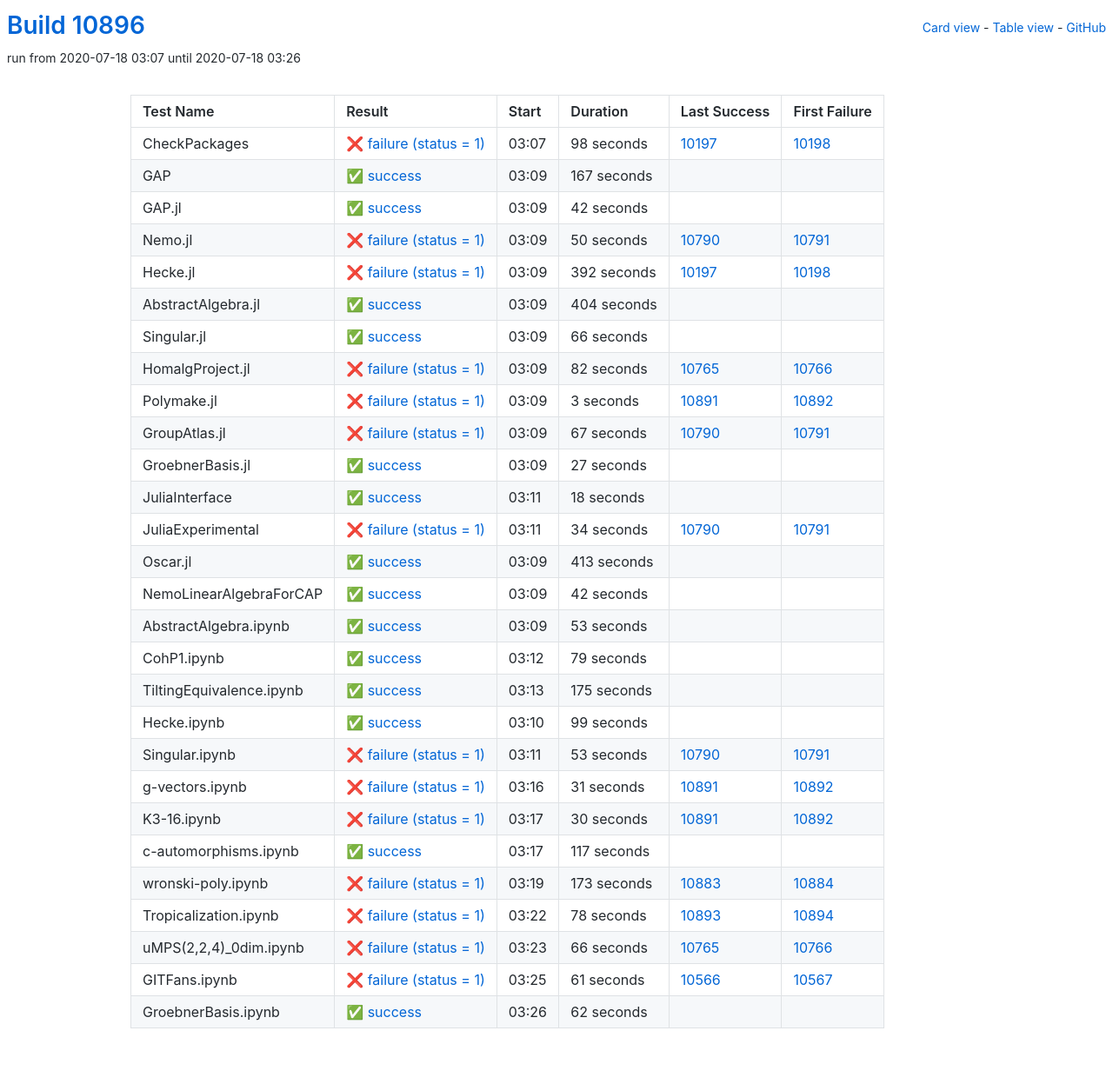
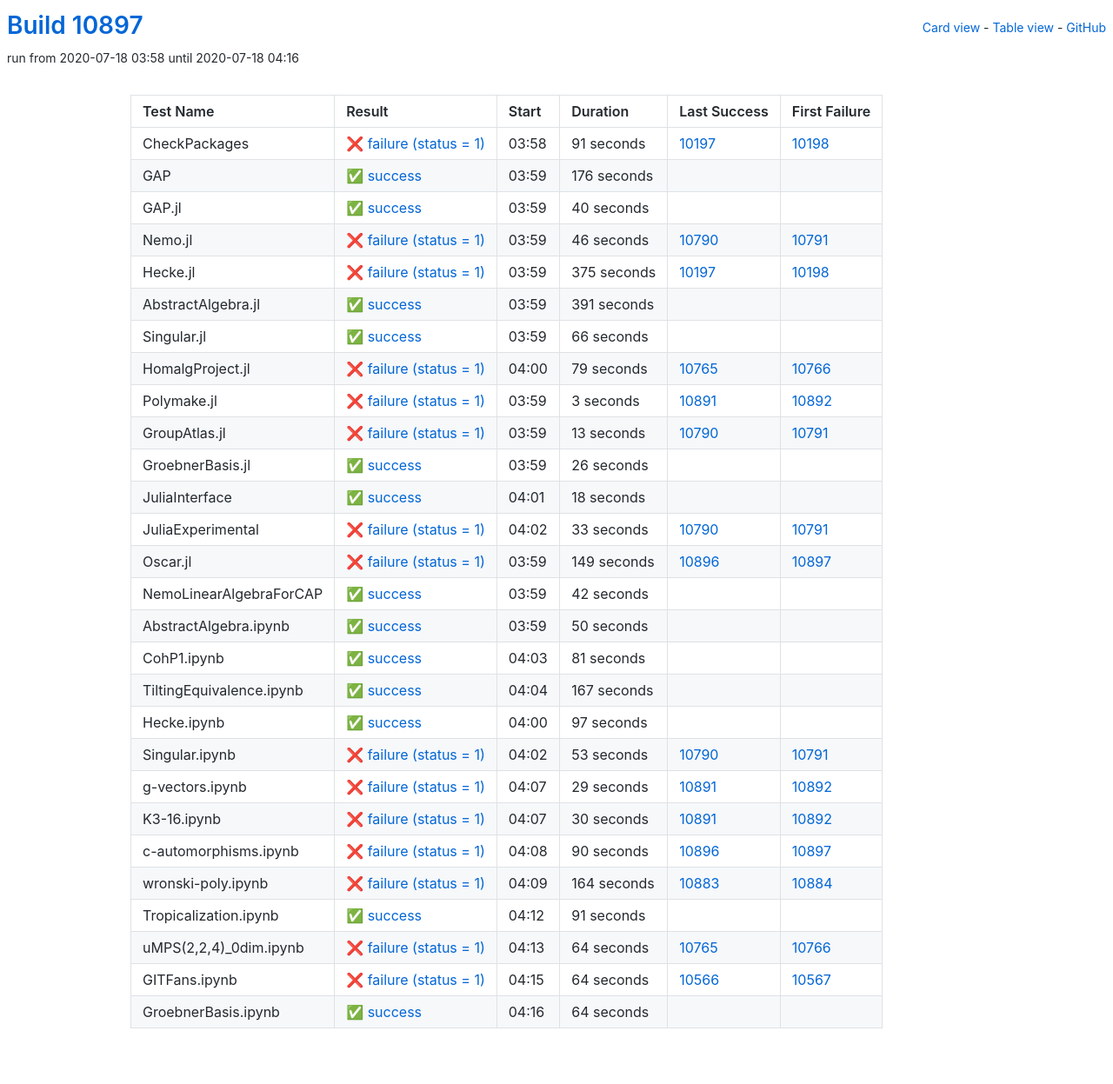
Before and after one commit to oscar-system/oscar-ci-status, a Jekyll site: the page built from table.html, in a window 1280 px wide. Shown: the whole page at 87% size. Built offline with Jekyll 4.4.1, drawn with Linux system fonts in a browser that asks for light colours.

Commit message:
Build #10897

```diff
--- a/_data/ci.yml
+++ b/_data/ci.yml
@@ -1,6 +1,6 @@
 ---
-build: 10896
-build_url: https://oscarci.mathematik.uni-kl.de/job/oscar/10896/
+build: 10897
+build_url: https://oscarci.mathematik.uni-kl.de/job/oscar/10897/
 job: oscar
 organization: oscar-system
 repo: oscar-ci-status
@@ -8,80 +8,80 @@
 tests:
 - name: CheckPackages
   id: checkpackages
-  log: https://oscarci.mathematik.uni-kl.de/job/oscar/10896/artifact/logs/build-10896/CheckPackages.log
-  start: 2020-07-18 03:07
+  log: https://oscarci.mathematik.uni-kl.de/job/oscar/10897/artifact/logs/build-10897/CheckPackages.log
+  start: 2020-07-18 03:58
   success: false
   exitcode: 1
   status: failure
-  duration: 98
+  duration: 91
   last_success: 10197
   last_success_url: https://oscarci.mathematik.uni-kl.de/job/oscar/10197/
   first_failure: 10198
   first_failure_url: https://oscarci.mathematik.uni-kl.de/job/oscar/10198/
 - name: GAP
   id: gap
-  log: https://oscarci.mathematik.uni-kl.de/job/oscar/10896/artifact/logs/build-10896/GAP.log
-  start: 2020-07-18 03:09
+  log: https://oscarci.mathematik.uni-kl.de/job/oscar/10897/artifact/logs/build-10897/GAP.log
+  start: 2020-07-18 03:59
   success: true
   exitcode: 0
   status: success
-  duration: 167
+  duration: 176
   last_success: false
   last_success_url:
   first_failure: false
   first_failure_url:
 - name: GAP.jl
   id: gap-jl
-  log: https://oscarci.mathematik.uni-kl.de/job/oscar/10896/artifact/logs/build-10896/GAP.jl.log
-  start: 2020-07-18 03:09
+  log: https://oscarci.mathematik.uni-kl.de/job/oscar/10897/artifact/logs/build-10897/GAP.jl.log
+  start: 2020-07-18 03:59
   success: true
   exitcode: 0
   status: success
-  duration: 42
+  duration: 40
   last_success: false
   last_success_url:
   first_failure: false
   first_failure_url:
 - name: Nemo.jl
   id: nemo-jl
-  log: https://oscarci.mathematik.uni-kl.de/job/oscar/10896/artifact/logs/build-10896/Nemo.jl.log
-  start: 2020-07-18 03:09
+  log: https://oscarci.mathematik.uni-kl.de/job/oscar/10897/artifact/logs/build-10897/Nemo.jl.log
+  start: 2020-07-18 03:59
   success: false
   exitcode: 1
   status: failure
-  duration: 50
+  duration: 46
   last_success: 10790
   last_success_url: https://oscarci.mathematik.uni-kl.de/job/oscar/10790/
   first_failure: 10791
   first_failure_url: https://oscarci.mathematik.uni-kl.de/job/oscar/10791/
 - name: Hecke.jl
   id: hecke-jl
-  log: https://oscarci.mathematik.uni-kl.de/job/oscar/10896/artifact/logs/build-10896/Hecke.jl.log
-  start: 2020-07-18 03:09
+  log: https://oscarci.mathematik.uni-kl.de/job/oscar/10897/artifact/logs/build-10897/Hecke.jl.log
+  start: 2020-07-18 03:59
   success: false
   exitcode: 1
   status: failure
-  duration: 392
+  duration: 375
   last_success: 10197
   last_success_url: https://oscarci.mathematik.uni-kl.de/job/oscar/10197/
   first_failure: 10198
   first_failure_url: https://oscarci.mathematik.uni-kl.de/job/oscar/10198/
 - name: AbstractAlgebra.jl
   id: abstractalgebra-jl
-  log: https://oscarci.mathematik.uni-kl.de/job/oscar/10896/artifact/logs/build-10896/AbstractAlgebra.jl.log
-  start: 2020-07-18 03:09
+  log: https://oscarci.mathematik.uni-kl.de/job/oscar/10897/artifact/logs/build-10897/AbstractAlgebra.jl.log
+  start: 2020-07-18 03:59
   success: true
   exitcode: 0
   status: success
-  duration: 404
+  duration: 391
   last_success: false
   last_success_url:
   first_failure: false
   first_failure_url:
 - name: Singular.jl
   id: singular-jl
-  log: https://oscarci.mathematik.uni-kl.de/job/oscar/10896/artifact/logs/build-10896/Singular.jl.log
-  start: 2020-07-18 03:09
+  log: https://oscarci.mathematik.uni-kl.de/job/oscar/10897/artifact/logs/build-10897/Singular.jl.log
+  start: 2020-07-18 03:59
   success: true
   exitcode: 0
   status: success
@@ -92,20 +92,20 @@
   first_failure_url:
 - name: HomalgProject.jl
   id: homalgproject-jl
-  log: https://oscarci.mathematik.uni-kl.de/job/oscar/10896/artifact/logs/build-10896/HomalgProject.jl.log
-  start: 2020-07-18 03:09
+  log: https://oscarci.mathematik.uni-kl.de/job/oscar/10897/artifact/logs/build-10897/HomalgProject.jl.log
+  start: 2020-07-18 04:00
   success: false
   exitcode: 1
   status: failure
-  duration: 82
+  duration: 79
   last_success: 10765
   last_success_url: https://oscarci.mathematik.uni-kl.de/job/oscar/10765/
   first_failure: 10766
   first_failure_url: https://oscarci.mathematik.uni-kl.de/job/oscar/10766/
 - name: Polymake.jl
   id: polymake-jl
-  log: https://oscarci.mathematik.uni-kl.de/job/oscar/10896/artifact/logs/build-10896/Polymake.jl.log
-  start: 2020-07-18 03:09
+  log: https://oscarci.mathematik.uni-kl.de/job/oscar/10897/artifact/logs/build-10897/Polymake.jl.log
+  start: 2020-07-18 03:59
   success: false
   exitcode: 1
   status: failure
@@ -116,32 +116,32 @@
   first_failure_url: https://oscarci.mathematik.uni-kl.de/job/oscar/10892/
 - name: GroupAtlas.jl
   id: groupatlas-jl
-  log: https://oscarci.mathematik.uni-kl.de/job/oscar/10896/artifact/logs/build-10896/GroupAtlas.jl.log
-  start: 2020-07-18 03:09
+  log: https://oscarci.mathematik.uni-kl.de/job/oscar/10897/artifact/logs/build-10897/GroupAtlas.jl.log
+  start: 2020-07-18 03:59
   success: false
   exitcode: 1
   status: failure
-  duration: 67
+  duration: 13
   last_success: 10790
   last_success_url: https://oscarci.mathematik.uni-kl.de/job/oscar/10790/
   first_failure: 10791
   first_failure_url: https://oscarci.mathematik.uni-kl.de/job/oscar/10791/
 - name: GroebnerBasis.jl
   id: groebnerbasis-jl
-  log: https://oscarci.mathematik.uni-kl.de/job/oscar/10896/artifact/logs/build-10896/GroebnerBasis.jl.log
-  start: 2020-07-18 03:09
+  log: https://oscarci.mathematik.uni-kl.de/job/oscar/10897/artifact/logs/build-10897/GroebnerBasis.jl.log
+  start: 2020-07-18 03:59
   success: true
   exitcode: 0
   status: success
-  duration: 27
+  duration: 26
   last_success: false
   last_success_url:
   first_failure: false
   first_failure_url:
 - name: JuliaInterface
   id: juliainterface
-  log: https://oscarci.mathematik.uni-kl.de/job/oscar/10896/artifact/logs/build-10896/JuliaInterface.log
-  start: 2020-07-18 03:11
+  log: https://oscarci.mathematik.uni-kl.de/job/oscar/10897/artifact/logs/build-10897/JuliaInterface.log
+  start: 2020-07-18 04:01
   success: true
   exitcode: 0
   status: success
@@ -152,32 +152,32 @@
   first_failure_url:
 - name: JuliaExperimental
   id: juliaexperimental
-  log: https://oscarci.mathematik.uni-kl.de/job/oscar/10896/artifact/logs/build-10896/JuliaExperimental.log
-  start: 2020-07-18 03:11
+  log: https://oscarci.mathematik.uni-kl.de/job/oscar/10897/artifact/logs/build-10897/JuliaExperimental.log
+  start: 2020-07-18 04:02
   success: false
   exitcode: 1
   status: failure
-  duration: 34
+  duration: 33
   last_success: 10790
   last_success_url: https://oscarci.mathematik.uni-kl.de/job/oscar/10790/
   first_failure: 10791
   first_failure_url: https://oscarci.mathematik.uni-kl.de/job/oscar/10791/
 - name: Oscar.jl
   id: oscar-jl
-  log: https://oscarci.mathematik.uni-kl.de/job/oscar/10896/artifact/logs/build-10896/Oscar.jl.log
-  start: 2020-07-18 03:09
-  success: true
-  exitcode: 0
-  status: success
-  duration: 413
-  last_success: false
-  last_success_url:
-  first_failure: false
-  first_failure_url:
+  log: https://oscarci.mathematik.uni-kl.de/job/oscar/10897/artifact/logs/build-10897/Oscar.jl.log
+  start: 2020-07-18 03:59
+  success: false
+  exitcode: 1
+  status: failure
+  duration: 149
+  last_success: 10896
+  last_success_url: https://oscarci.mathematik.uni-kl.de/job/oscar/10896/
+  first_failure: 10897
+  first_failure_url: https://oscarci.mathematik.uni-kl.de/job/oscar/10897/
 - name: NemoLinearAlgebraForCAP
   id: nemolinearalgebraforcap
-  log: https://oscarci.mathematik.uni-kl.de/job/oscar/10896/artifact/logs/build-10896/NemoLinearAlgebraForCAP.log
-  start: 2020-07-18 03:09
+  log: https://oscarci.mathematik.uni-kl.de/job/oscar/10897/artifact/logs/build-10897/NemoLinearAlgebraForCAP.log
+  start: 2020-07-18 03:59
   success: true
   exitcode: 0
   status: success
@@ -188,56 +188,56 @@
   first_failure_url:
 - name: AbstractAlgebra.ipynb
   id: abstractalgebra-ipynb
-  log: https://oscarci.mathematik.uni-kl.de/job/oscar/10896/artifact/logs/build-10896/AbstractAlgebra.ipynb.log
-  start: 2020-07-18 03:09
+  log: https://oscarci.mathematik.uni-kl.de/job/oscar/10897/artifact/logs/build-10897/AbstractAlgebra.ipynb.log
+  start: 2020-07-18 03:59
   success: true
   exitcode: 0
   status: success
-  duration: 53
+  duration: 50
   last_success: false
   last_success_url:
   first_failure: false
   first_failure_url:
 - name: CohP1.ipynb
   id: cohp1-ipynb
-  log: https://oscarci.mathematik.uni-kl.de/job/oscar/10896/artifact/logs/build-10896/CohP1.ipynb.log
-  start: 2020-07-18 03:12
+  log: https://oscarci.mathematik.uni-kl.de/job/oscar/10897/artifact/logs/build-10897/CohP1.ipynb.log
+  start: 2020-07-18 04:03
   success: true
   exitcode: 0
   status: success
-  duration: 79
+  duration: 81
   last_success: false
   last_success_url:
   first_failure: false
   first_failure_url:
 - name: TiltingEquivalence.ipynb
   id: tiltingequivalence-ipynb
-  log: https://oscarci.mathematik.uni-kl.de/job/oscar/10896/artifact/logs/build-10896/TiltingEquivalence.ipynb.log
-  start: 2020-07-18 03:13
+  log: https://oscarci.mathematik.uni-kl.de/job/oscar/10897/artifact/logs/build-10897/TiltingEquivalence.ipynb.log
+  start: 2020-07-18 04:04
   success: true
   exitcode: 0
   status: success
-  duration: 175
+  duration: 167
   last_success: false
   last_success_url:
   first_failure: false
   first_failure_url:
 - name: Hecke.ipynb
   id: hecke-ipynb
-  log: https://oscarci.mathematik.uni-kl.de/job/oscar/10896/artifact/logs/build-10896/Hecke.ipynb.log
-  start: 2020-07-18 03:10
+  log: https://oscarci.mathematik.uni-kl.de/job/oscar/10897/artifact/logs/build-10897/Hecke.ipynb.log
+  start: 2020-07-18 04:00
   success: true
   exitcode: 0
   status: success
-  duration: 99
+  duration: 97
   last_success: false
   last_success_url:
   first_failure: false
   first_failure_url:
 - name: Singular.ipynb
   id: singular-ipynb
-  log: https://oscarci.mathematik.uni-kl.de/job/oscar/10896/artifact/logs/build-10896/Singular.ipynb.log
-  start: 2020-07-18 03:11
+  log: https://oscarci.mathematik.uni-kl.de/job/oscar/10897/artifact/logs/build-10897/Singular.ipynb.log
+  start: 2020-07-18 04:02
   success: false
   exitcode: 1
   status: failure
@@ -248,20 +248,20 @@
   first_failure_url: https://oscarci.mathematik.uni-kl.de/job/oscar/10791/
 - name: g-vectors.ipynb
   id: g-vectors-ipynb
-  log: https://oscarci.mathematik.uni-kl.de/job/oscar/10896/artifact/logs/build-10896/g-vectors.ipynb.log
-  start: 2020-07-18 03:16
+  log: https://oscarci.mathematik.uni-kl.de/job/oscar/10897/artifact/logs/build-10897/g-vectors.ipynb.log
+  start: 2020-07-18 04:07
   success: false
   exitcode: 1
   status: failure
-  duration: 31
+  duration: 29
   last_success: 10891
   last_success_url: https://oscarci.mathematik.uni-kl.de/job/oscar/10891/
   first_failure: 10892
   first_failure_url: https://oscarci.mathematik.uni-kl.de/job/oscar/10892/
 - name: K3-16.ipynb
   id: k3-16-ipynb
-  log: https://oscarci.mathematik.uni-kl.de/job/oscar/10896/artifact/logs/build-10896/K3-16.ipynb.log
-  start: 2020-07-18 03:17
+  log: https://oscarci.mathematik.uni-kl.de/job/oscar/10897/artifact/logs/build-10897/K3-16.ipynb.log
+  start: 2020-07-18 04:07
   success: false
   exitcode: 1
   status: failure
@@ -272,72 +272,72 @@
   first_failure_url: https://oscarci.mathematik.uni-kl.de/job/oscar/10892/
 - name: c-automorphisms.ipynb
   id: c-automorphisms-ipynb
-  log: https://oscarci.mathematik.uni-kl.de/job/oscar/10896/artifact/logs/build-10896/c-automorphisms.ipynb.log
-  start: 2020-07-18 03:17
-  success: true
-  exitcode: 0
-  status: success
-  duration: 117
-  last_success: false
-  last_success_url:
-  first_failure: false
-  first_failure_url:
-- name: wronski-poly.ipynb
-  id: wronski-poly-ipynb
-  log: https://oscarci.mathematik.uni-kl.de/job/oscar/10896/artifact/logs/build-10896/wronski-poly.ipynb.log
-  start: 2020-07-18 03:19
+  log: https://oscarci.mathematik.uni-kl.de/job/oscar/10897/artifact/logs/build-10897/c-automorphisms.ipynb.log
+  start: 2020-07-18 04:08
   success: false
   exitcode: 1
   status: failure
-  duration: 173
+  duration: 90
+  last_success: 10896
+  last_success_url: https://oscarci.mathematik.uni-kl.de/job/oscar/10896/
+  first_failure: 10897
+  first_failure_url: https://oscarci.mathematik.uni-kl.de/job/oscar/10897/
+- name: wronski-poly.ipynb
+  id: wronski-poly-ipynb
+  log: https://oscarci.mathematik.uni-kl.de/job/oscar/10897/artifact/logs/build-10897/wronski-poly.ipynb.log
+  start: 2020-07-18 04:09
+  success: false
+  exitcode: 1
+  status: failure
+  duration: 164
   last_success: 10883
   last_success_url: https://oscarci.mathematik.uni-kl.de/job/oscar/10883/
   first_failure: 10884
   first_failure_url: https://oscarci.mathematik.uni-kl.de/job/oscar/10884/
 - name: Tropicalization.ipynb
   id: tropicalization-ipynb
-  log: https://oscarci.mathematik.uni-kl.de/job/oscar/10896/artifact/logs/build-10896/Tropicalization.ipynb.log
-  start: 2020-07-18 03:22
+  log: https://oscarci.mathematik.uni-kl.de/job/oscar/10897/artifact/logs/build-10897/Tropicalization.ipynb.log
+  start: 2020-07-18 04:12
+  success: true
+  exitcode: 0
+  status: success
+  duration: 91
+  last_success: false
+  last_success_url:
+  first_failure: false
+  first_failure_url:
+- name: uMPS(2,2,4)_0dim.ipynb
+  id: umps-2-2-4-0dim-ipynb
+  log: https://oscarci.mathematik.uni-kl.de/job/oscar/10897/artifact/logs/build-10897/uMPS-2-2-4-_0dim.ipynb.log
+  start: 2020-07-18 04:13
   success: false
   exitcode: 1
   status: failure
-  duration: 78
-  last_success: 10893
-  last_success_url: https://oscarci.mathematik.uni-kl.de/job/oscar/10893/
-  first_failure: 10894
-  first_failure_url: https://oscarci.mathematik.uni-kl.de/job/oscar/10894/
-- name: uMPS(2,2,4)_0dim.ipynb
-  id: umps-2-2-4-0dim-ipynb
-  log: https://oscarci.mathematik.uni-kl.de/job/oscar/10896/artifact/logs/build-10896/uMPS-2-2-4-_0dim.ipynb.log
-  start: 2020-07-18 03:23
-  success: false
-  exitcode: 1
-  status: failure
-  duration: 66
+  duration: 64
   last_success: 10765
   last_success_url: https://oscarci.mathematik.uni-kl.de/job/oscar/10765/
   first_failure: 10766
   first_failure_url: https://oscarci.mathematik.uni-kl.de/job/oscar/10766/
 - name: GITFans.ipynb
   id: gitfans-ipynb
-  log: https://oscarci.mathematik.uni-kl.de/job/oscar/10896/artifact/logs/build-10896/GITFans.ipynb.log
-  start: 2020-07-18 03:25
+  log: https://oscarci.mathematik.uni-kl.de/job/oscar/10897/artifact/logs/build-10897/GITFans.ipynb.log
+  start: 2020-07-18 04:15
   success: false
   exitcode: 1
   status: failure
-  duration: 61
+  duration: 64
   last_success: 10566
   last_success_url: https://oscarci.mathematik.uni-kl.de/job/oscar/10566/
   first_failure: 10567
   first_failure_url: https://oscarci.mathematik.uni-kl.de/job/oscar/10567/
 - name: GroebnerBasis.ipynb
   id: groebnerbasis-ipynb
-  log: https://oscarci.mathematik.uni-kl.de/job/oscar/10896/artifact/logs/build-10896/GroebnerBasis.ipynb.log
-  start: 2020-07-18 03:26
+  log: https://oscarci.mathematik.uni-kl.de/job/oscar/10897/artifact/logs/build-10897/GroebnerBasis.ipynb.log
+  start: 2020-07-18 04:16
   success: true
   exitcode: 0
   status: success
-  duration: 62
+  duration: 64
   last_success: false
   last_success_url:
   first_failure: false
```
Also changed, not shown: README.md.
